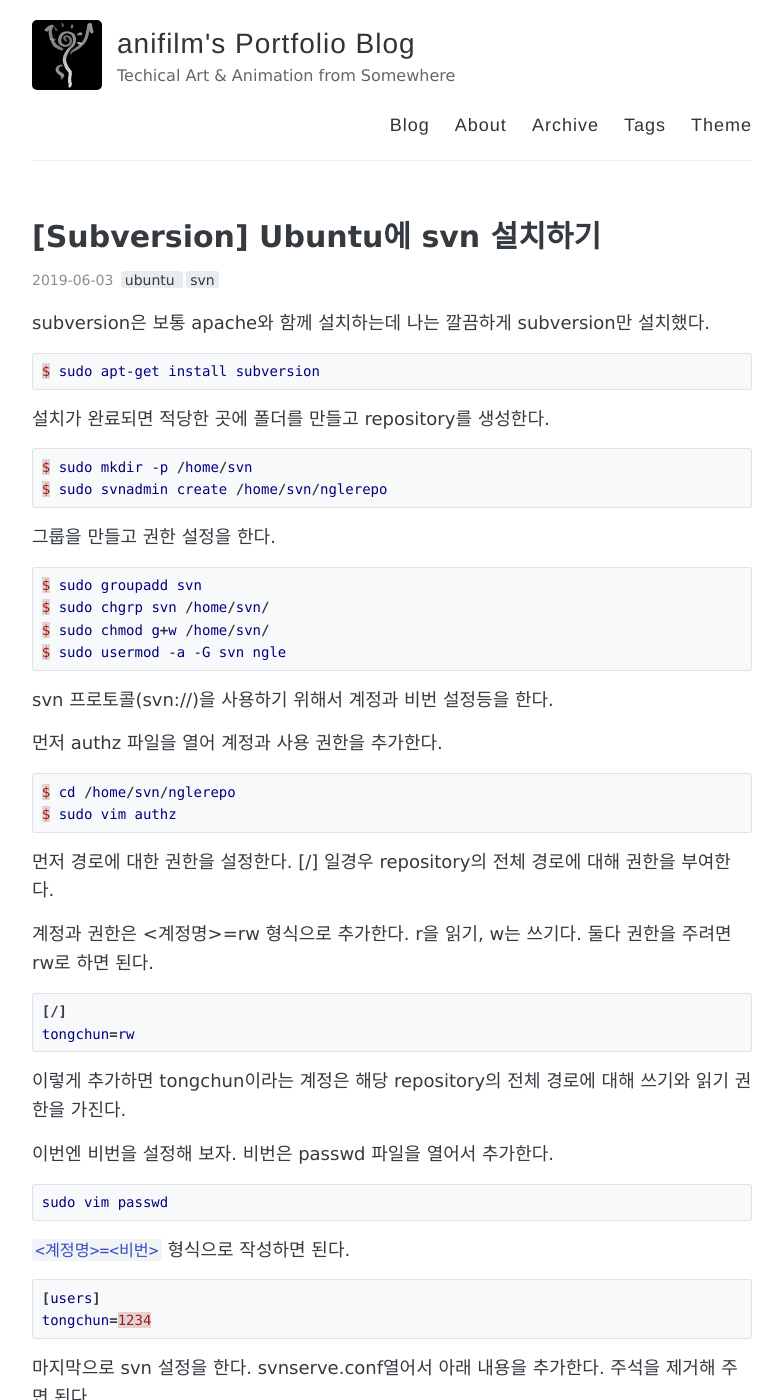
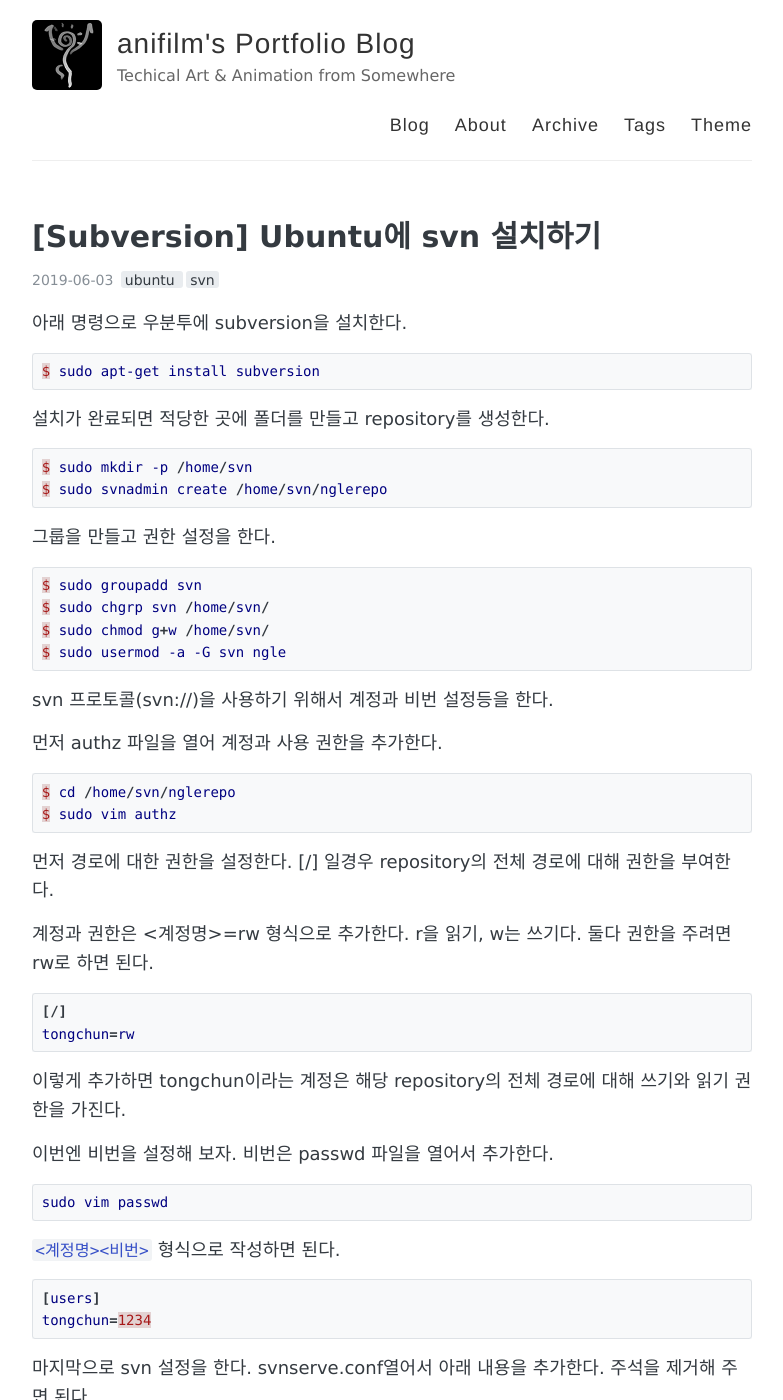
Before and after one commit to anifilm/anifilm.github.io, a Jekyll site: the page built from _posts/2019-06-03-ubuntu-svn.md, in a window 1280 px wide and 1400 px high. Shown: the whole window, without its empty margins (248-1031 px from the left). Built offline with Jekyll 4.4.1, drawn with Linux system fonts in a browser that asks for light colours.

Commit message:
Update 2019-06-03-ubuntu-svn.md

````diff
--- a/_posts/2019-06-03-ubuntu-svn.md
+++ b/_posts/2019-06-03-ubuntu-svn.md
@@ -5,7 +5,7 @@ tags: [ubuntu, svn]
 comments: true
 ---
 
-subversion은 보통 apache와 함께 설치하는데 나는 깔끔하게 subversion만 설치했다.
+아래 명령으로 우분투에 subversion을 설치한다.
 
 ```css
 $ sudo apt-get install subversion
@@ -62,7 +62,7 @@ sudo vim passwd
 ```
 
 
-`<계정명>=<비번>` 형식으로 작성하면 된다.
+`<계정명><비번>` 형식으로 작성하면 된다.
 
 ```css
 [users]
````
